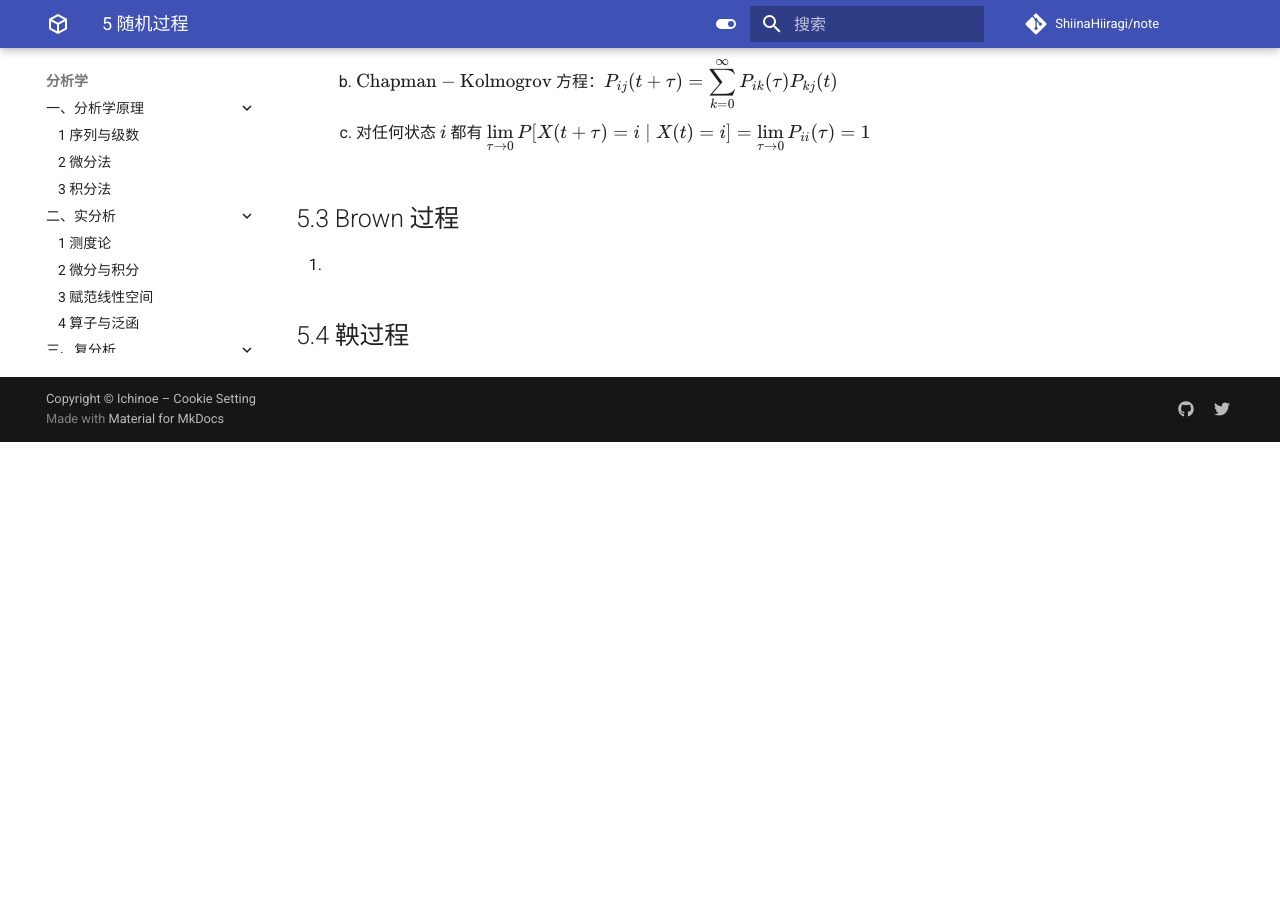
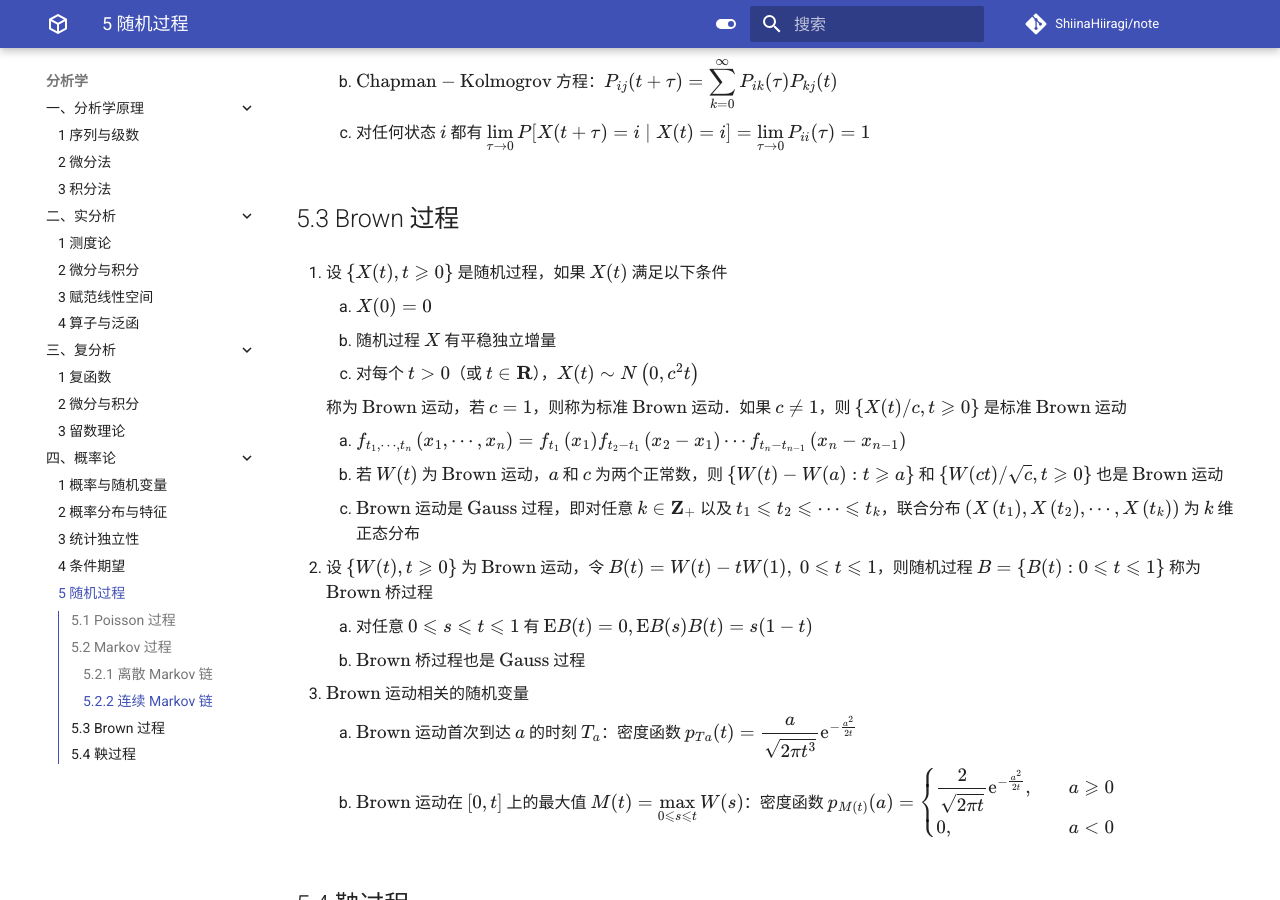
Before and after one commit to ShiinaHiiragi/note, an MkDocs documentation site: the page built from docs/stat/prob/stoch.md, in a window 1280 px wide and 900 px high, scrolled down 4204 px. Built offline with MkDocs 1.6.1 and Material for MkDocs 9.7.7, drawn with Linux system fonts in a browser that asks for light colours; comment, search, counter and statistics services are not loaded; before the commit the page ends 4646 px from its top, so only the background shows below that.

Commit message:
add brown

```diff
--- a/docs/stat/prob/stoch.md
+++ b/docs/stat/prob/stoch.md
@@ -133,6 +133,22 @@
     3. 对任何状态 $i$ 都有 ${\displaystyle \lim _{\tau \to 0} P[X(t+\tau)=i \mid X(t)=i]=\lim _{\tau \to 0} P_{i i}(\tau)=1}$
 
 ## 5.3 Brown 过程
-1.
+1. 设 $\{X(t), t \geqslant 0\}$ 是随机过程，如果 $X(t)$ 满足以下条件
+    1. $X(0)=0$
+    2. 随机过程 $X$ 有平稳独立增量
+    3. 对每个 $t>0$（或 $t \in \mathbf{R}$），$X(t) \sim N\left(0, c^{2} t\right)$
+
+    称为 $\text{Brown}$ 运动，若 $c=1$，则称为标准 $\text{Brown}$ 运动．如果 $c \neq 1$，则 $\{X(t) / c, t \geqslant 0\}$ 是标准 $\text{Brown}$ 运动
+
+    1. $f_{t_{1}, \cdots, t_{n}}\left(x_{1}, \cdots, x_{n}\right)=f_{t_{1}}\left(x_{1}\right) f_{t_{2}-t_{1}}\left(x_{2}-x_{1}\right) \cdots f_{t_{n}-t_{n-1}}\left(x_{n}-x_{n-1}\right)$
+    2. 若 $W(t)$ 为 $\text{Brown}$ 运动，$a$ 和 $c$ 为两个正常数，则 $\{W(t)-W(a): t \geqslant a\}$ 和 $\{W(c t) / \sqrt{c}, t \geqslant 0\}$ 也是 $\text{Brown}$ 运动
+    3. $\text{Brown}$ 运动是 $\text{Gauss}$ 过程，即对任意 $k \in \mathbf Z_+$ 以及 $t_{1} \leqslant t_{2} \leqslant \cdots \leqslant t_{k}$，联合分布 $\left(X\left(t_{1}\right), X\left(t_{2}\right), \cdots, X\left(t_{k}\right)\right)$ 为 $k$ 维正态分布
+
+2. 设 $\{W(t), t \geqslant 0\}$ 为 $\text{Brown}$ 运动，令 $B(t)=W(t)-t W(1), \  0 \leqslant t \leqslant 1$，则随机过程 $B=\{B(t): 0 \leqslant t \leqslant 1\}$ 称为 $\text{Brown}$ 桥过程
+    1. 对任意 $0 \leqslant s \leqslant t \leqslant 1$ 有 $\mathrm{E} B(t)=0, \mathrm{E}B(s) B(t) = s(1-t)$
+    2. $\text{Brown}$ 桥过程也是 $\text{Gauss}$ 过程
+3. $\text{Brown}$ 运动相关的随机变量
+    1. $\text{Brown}$ 运动首次到达 $a$ 的时刻 $T_{a}$：密度函数 $p_{T a}(t)=\dfrac{a}{\sqrt{2 \pi t^{3}}} \mathrm{e}^{-\frac{a^{2}}{2 t}}$
+    2. $\text{Brown}$ 运动在 $[0, t]$ 上的最大值 ${\displaystyle M(t) = \max _{0 \leqslant s \leqslant t} W(s)}$：密度函数 $p_{M(t)}(a)=\left\{\begin{aligned} & \dfrac{2}{\sqrt{2 \pi t}} \mathrm{e}^{-\frac{a^{2}}{2 t}}, & a \geqslant 0 \\ & 0, & a < 0 \end{aligned}\right.$
 
 ## 5.4 鞅过程
```
